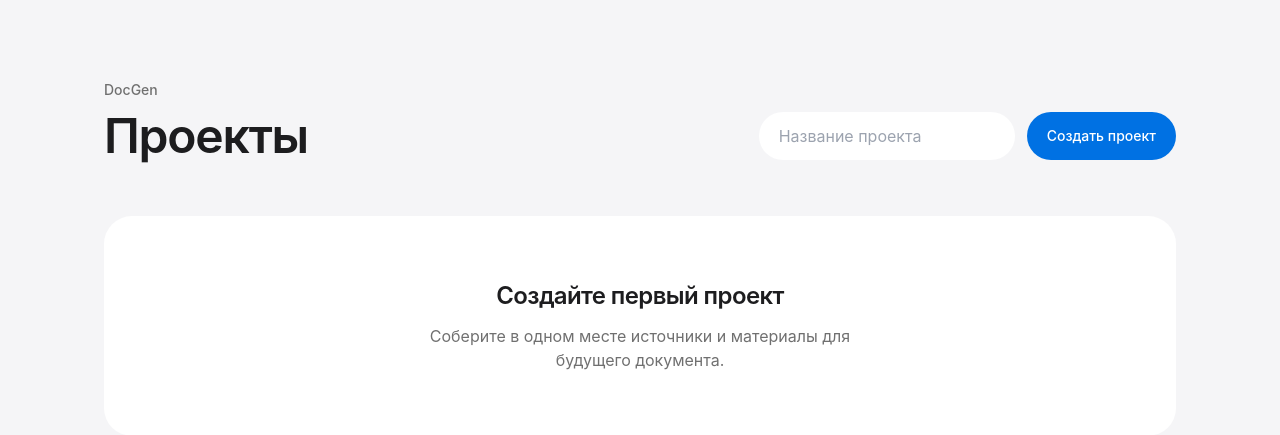
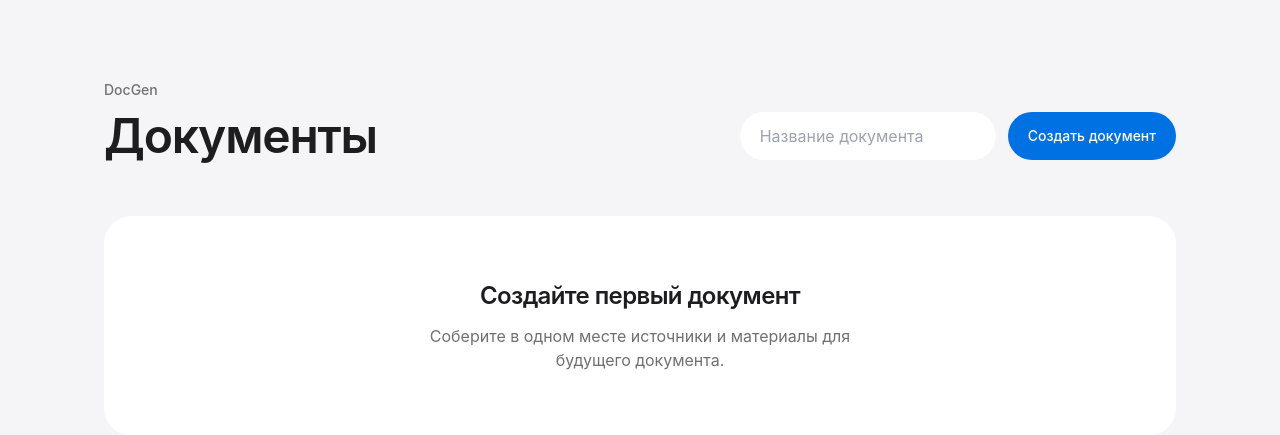
Before and after one commit to arechowska/DocGen, a FastAPI app: page /projects in a window 1280 px wide. Shown: the top 435 px of the page. Run offline with FastAPI, Linux system fonts and the light colour scheme.

Commit message:
feat: streamline document naming and labels

```diff
--- a/app/src/docgen/sources/service.py
+++ b/app/src/docgen/sources/service.py
@@ -85,6 +85,7 @@ class SourceService:
                 stored_file.size_bytes,
                 stored_file.relative_path,
             )
+            self._project_repository.name_untitled_document_from_source(project_id, filename)
             self._session.commit()
         except Exception:
             self._session.rollback()
--- a/app/src/docgen/templates/projects/detail.html
+++ b/app/src/docgen/templates/projects/detail.html
@@ -2,7 +2,7 @@
 
 {% block content %}
   <main class="mx-auto min-h-screen max-w-4xl px-6 py-12 sm:px-10 lg:py-20">
-    <a href="/projects" class="text-sm font-medium text-[#0066cc]">Все проекты</a>
+    <a href="/projects" class="text-sm font-medium text-[#0066cc]">Все документы</a>
 
     <section class="mt-8 rounded-[28px] bg-white p-7 sm:p-10">
       {% include "projects/name_form.html" %}
@@ -20,8 +20,8 @@
       {% include "generation/setup.html" %}
     </section>
 
-    <form action="/projects/{{ project.id }}/delete" method="post" hx-delete="/projects/{{ project.id }}" hx-confirm="Удалить проект?" class="mt-6">
-      <button class="rounded-full px-5 py-3 text-sm font-medium text-[#0066cc]" type="submit">Удалить проект</button>
+    <form action="/projects/{{ project.id }}/delete" method="post" hx-delete="/projects/{{ project.id }}" hx-confirm="Удалить документ?" class="mt-6">
+      <button class="rounded-full px-5 py-3 text-sm font-medium text-[#0066cc]" type="submit">Удалить документ</button>
     </form>
   </main>
 {% endblock %}
--- a/app/src/docgen/templates/projects/index.html
+++ b/app/src/docgen/templates/projects/index.html
@@ -5,20 +5,20 @@
     <header class="mb-14 flex flex-col gap-6 sm:flex-row sm:items-end sm:justify-between">
       <div>
         <p class="mb-3 text-sm font-medium text-[#707070]">DocGen</p>
-        <h1 class="text-4xl font-semibold tracking-tight sm:text-5xl">Проекты</h1>
+        <h1 class="text-4xl font-semibold tracking-tight sm:text-5xl">Документы</h1>
       </div>
       <form action="/projects" method="post" class="flex w-full gap-3 sm:w-auto">
-        <label class="sr-only" for="project-name">Название проекта</label>
-        <input id="project-name" name="name" required placeholder="Название проекта" class="min-w-0 flex-1 rounded-full bg-white px-5 py-3 text-base outline-none ring-[#0071e3] focus:ring-2 sm:w-64" type="text">
-        <button class="shrink-0 rounded-full bg-[#0071e3] px-5 py-3 text-sm font-medium text-white" type="submit">Создать проект</button>
+        <label class="sr-only" for="project-name">Название документа</label>
+        <input id="project-name" name="name" placeholder="Название документа" class="min-w-0 flex-1 rounded-full bg-white px-5 py-3 text-base outline-none ring-[#0071e3] focus:ring-2 sm:w-64" type="text">
+        <button class="shrink-0 rounded-full bg-[#0071e3] px-5 py-3 text-sm font-medium text-white" type="submit">Создать документ</button>
       </form>
     </header>
 
     {% if projects %}
-      <section aria-label="Список проектов" class="grid gap-5 sm:grid-cols-2 lg:grid-cols-3">
+      <section aria-label="Список документов" class="grid gap-5 sm:grid-cols-2 lg:grid-cols-3">
         {% for project in projects %}
           <a href="/projects/{{ project.id }}" class="rounded-[28px] bg-white p-7 transition hover:bg-[#f5f5f7]">
-            <p class="text-xs font-medium text-[#707070]">Проект</p>
+            <p class="text-xs font-medium text-[#707070]">Документ</p>
             <h2 class="mt-3 text-xl font-semibold tracking-tight">{{ project.name }}</h2>
             <p class="mt-8 text-sm text-[#0066cc]">Открыть</p>
           </a>
@@ -26,7 +26,7 @@
       </section>
     {% else %}
       <section class="rounded-[28px] bg-white px-7 py-16 text-center">
-        <h2 class="text-2xl font-semibold tracking-tight">Создайте первый проект</h2>
+        <h2 class="text-2xl font-semibold tracking-tight">Создайте первый документ</h2>
         <p class="mx-auto mt-3 max-w-md text-[#707070]">Соберите в одном месте источники и материалы для будущего документа.</p>
       </section>
     {% endif %}
--- a/app/src/docgen/templates/projects/name_form.html
+++ b/app/src/docgen/templates/projects/name_form.html
@@ -7,7 +7,7 @@
   hx-trigger="change delay:500ms"
   class="max-w-2xl"
 >
-  <label class="text-sm font-medium text-[#707070]" for="project-name">Название проекта</label>
+  <label class="text-sm font-medium text-[#707070]" for="project-name">Название документа</label>
   <input id="project-name" name="name" value="{{ name | default(project.name) }}" class="mt-3 w-full rounded-full bg-[#f5f5f7] px-5 py-4 text-3xl font-semibold tracking-tight outline-none ring-[#0071e3] focus:ring-2" type="text">
   {% if error %}
     <p class="mt-3 text-sm text-[#0066cc]" role="alert">{{ error }}</p>
```
Also changed, not shown: app/src/docgen/projects/repository.py (+15 -0 lines), app/src/docgen/projects/routes.py (+5 -3 lines), app/tests/projects/test_routes.py (+24 -2 lines).
